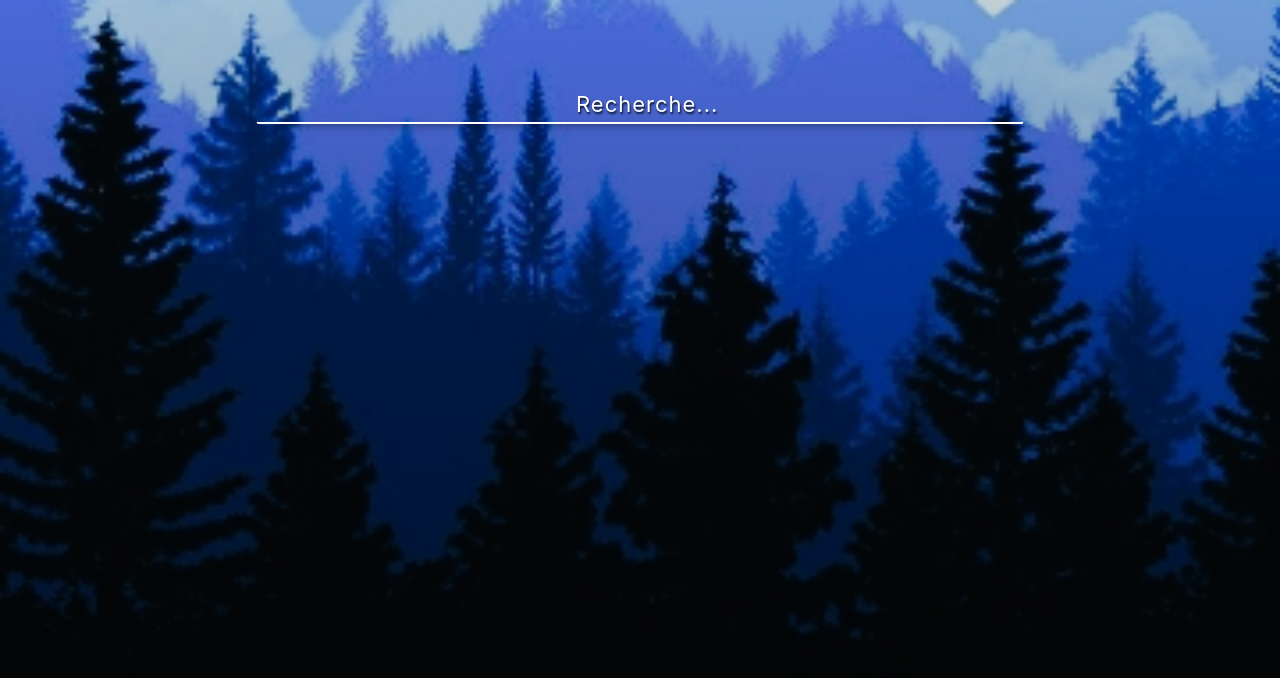
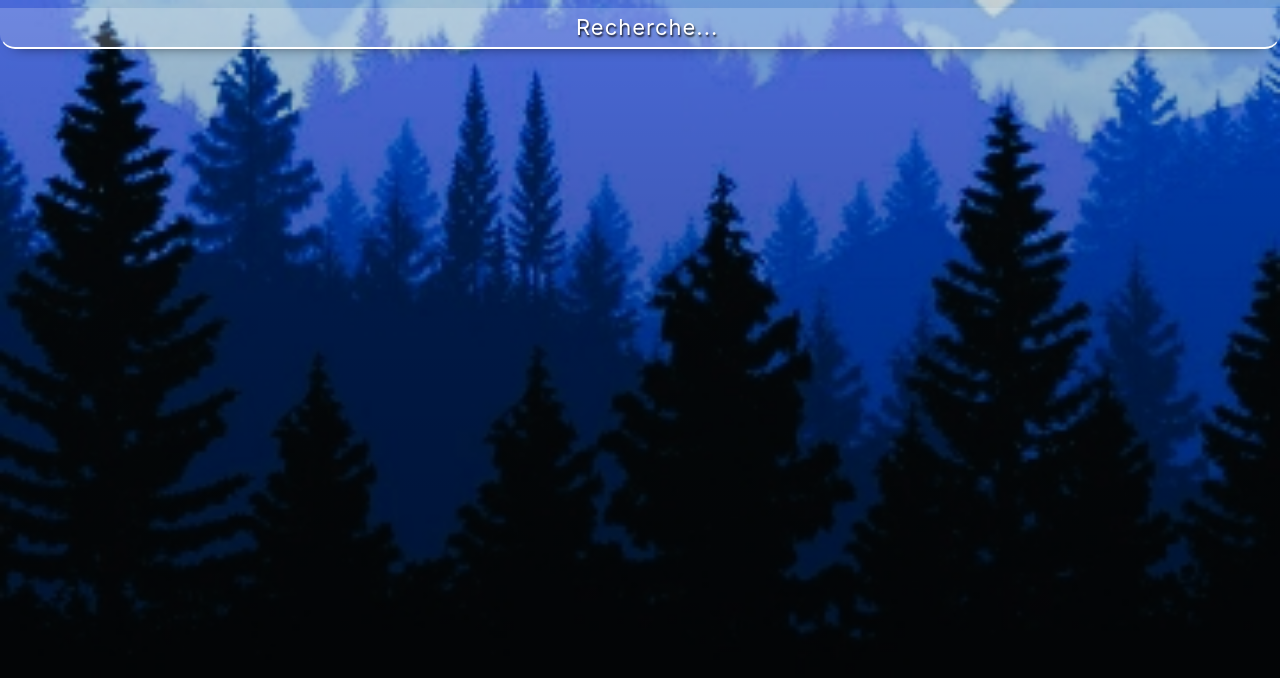
Before and after one commit to Anthonoir576/Projet-03_TypeScript, a React (Create React App) app: page / in a window 1280 px wide. Shown: the top 678 px of the page. Built offline with nearby package versions, Linux system fonts and the light colour scheme.

Commit message:
:STYLE: Mise en forme

```diff
--- a/src/Styles/style.css
+++ b/src/Styles/style.css
@@ -25,26 +25,26 @@ main {
 }
 
 .recherche {
-    width                : 60%;
+    width                : 100%;
     margin               : 0rem auto;
 }
 
 .recherche .recherche-bar {
-    margin-top           : 5rem;
-    padding              : 10px;
+    margin-top           : .5rem;
+    padding              : 5px 0 7px 0;
     width                : 100%;
     border-top           : 1px solid rgba(0, 0, 0, 0);
     border-left          : 1px solid rgba(0, 0, 0, 0);
     border-right         : 1px solid rgba(0, 0, 0, 0);
     border-bottom        : 2px solid rgb(255, 255, 255);
+    border-radius        : 0 0 15px 15px;
     box-shadow           : 0px 10px 15px -15px black;
-    border-radius        : 3px;
-    padding-bottom       : 5px;
     outline              : none;
-    background-color     : rgba(0, 0, 0, 0);
+    background-color     : rgba(255, 255, 255, 0.2);
     letter-spacing       : 1px;
     font-size            : 22px;
     appearance           : none;
+    transition           : .4 ease;
     /* text-transform    : uppercase; */
 }
 
@@ -53,3 +53,11 @@ main {
     text-align           : center;
     text-shadow          : 1px 2px 2px rgba(0, 0, 0, 0.808);
 }
+
+.recherche-bar:focus {
+    background-color     : rgba(255, 255, 255, 0.28);
+    text-shadow          : 1px 2px 2px rgba(0, 0, 0, 0.808);
+    box-shadow           : 0px 10px 15px -13px black;
+    transition           : .4 ease-out;
+    text-align           : center;
+}
```
